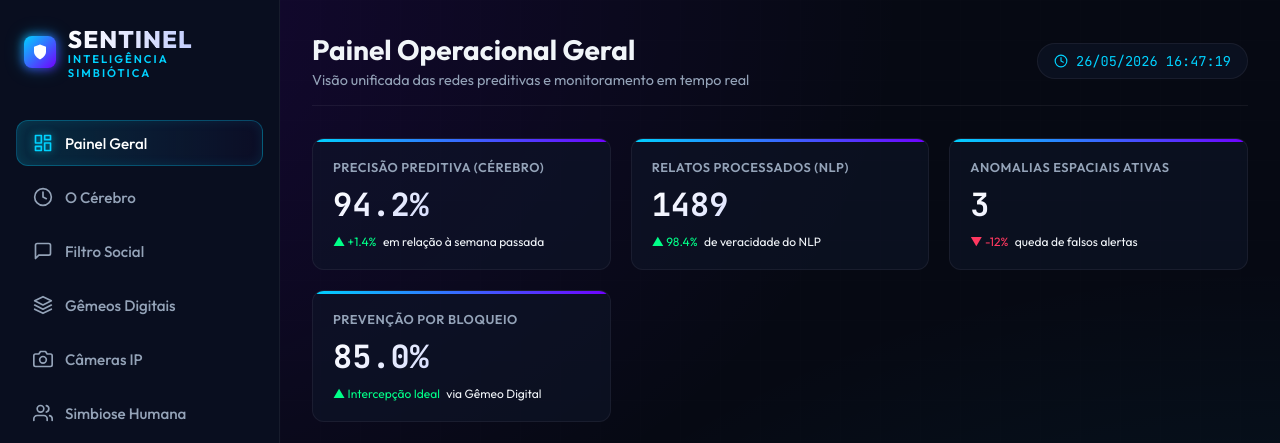
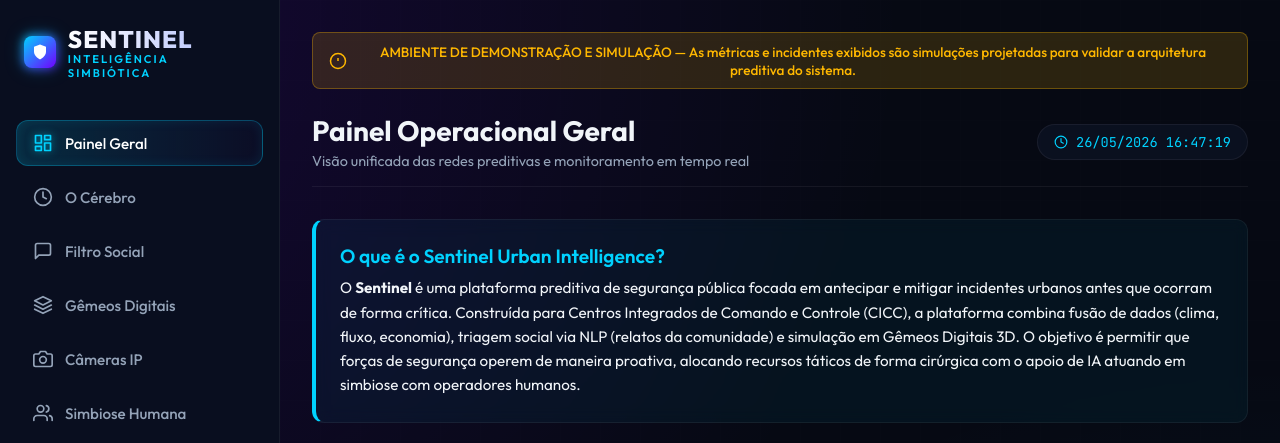
Before and after one commit to duud02020/Sentinel-IA, a website built with Vite: page index.html in a window 1280 px wide. Shown: the top 443 px of the page. Built offline with nearby package versions, Linux system fonts and the light colour scheme.

Commit message:
melhoras.claude

```diff
--- a/cameras.js
+++ b/cameras.js
@@ -35,7 +35,7 @@ async function checkServerStatus() {
         refreshIPCameraList();
     } catch (e) {
         dot.className  = 'server-dot offline';
-        text.innerHTML = '❌ Servidor offline &mdash; Abra um terminal e execute: <code style="color:#7dd3fc">node server.js</code>';
+        text.innerHTML = '⚠️ <span style="color:var(--text-muted)">Modo Frontend Isolado:</span> Conexão com câmeras físicas desativada. (Recurso disponível apenas no ambiente local executando o Proxy HLS).';
     }
 }
 
--- a/index.html
+++ b/index.html
@@ -105,6 +105,12 @@
 
     <!-- Main Workspace -->
     <main>
+        <!-- Demo Banner -->
+        <div style="background: rgba(var(--color-warning-rgb), 0.15); border: 1px solid rgba(var(--color-warning-rgb), 0.3); color: var(--color-warning); padding: 0.6rem 1rem; border-radius: 8px; margin-bottom: 1.5rem; display: flex; align-items: center; justify-content: center; font-size: 0.85rem; font-weight: 500; gap: 0.5rem; text-align: center;">
+            <svg width="18" height="18" viewBox="0 0 24 24" fill="none" stroke="currentColor" stroke-width="2" style="flex-shrink: 0;"><circle cx="12" cy="12" r="10"></circle><line x1="12" y1="8" x2="12" y2="12"></line><line x1="12" y1="16" x2="12.01" y2="16"></line></svg>
+            AMBIENTE DE DEMONSTRAÇÃO E SIMULAÇÃO &mdash; As métricas e incidentes exibidos são simulações projetadas para validar a arquitetura preditiva do sistema.
+        </div>
+
         <header>
             <div class="header-title-area">
                 <h1 id="tab-title">Painel Operacional Geral</h1>
@@ -122,6 +128,12 @@
 
         <!-- TAB: DASHBOARD -->
         <div id="tab-dashboard" class="tab-content active">
+            <!-- INTRO SECTION -->
+            <div class="panel" style="margin-bottom: 1rem; border-left: 4px solid var(--color-primary); background: rgba(var(--color-primary-rgb), 0.05);">
+                <div class="panel-title" style="margin-bottom: 0.5rem; color: var(--color-primary); font-size: 1.2rem;">O que é o Sentinel Urban Intelligence?</div>
+                <p style="font-size: 0.95rem; color: var(--text-main); line-height: 1.6;">O <strong>Sentinel</strong> é uma plataforma preditiva de segurança pública focada em antecipar e mitigar incidentes urbanos antes que ocorram de forma crítica. Construída para Centros Integrados de Comando e Controle (CICC), a plataforma combina fusão de dados (clima, fluxo, economia), triagem social via NLP (relatos da comunidade) e simulação em Gêmeos Digitais 3D. O objetivo é permitir que forças de segurança operem de maneira proativa, alocando recursos táticos de forma cirúrgica com o apoio de IA atuando em simbiose com operadores humanos.</p>
+            </div>
+
             <!-- Stat Cards Row -->
             <div class="dash-row">
                 <div class="stat-card">
```
